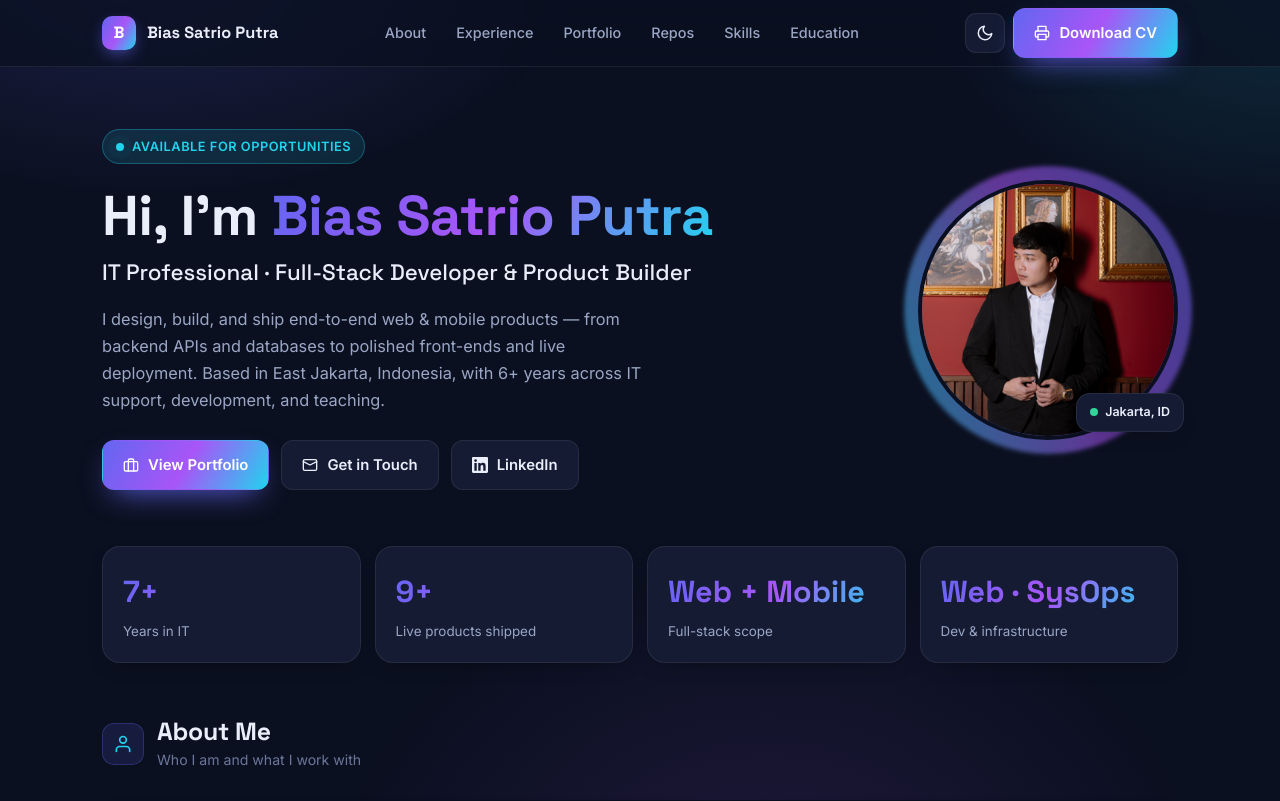
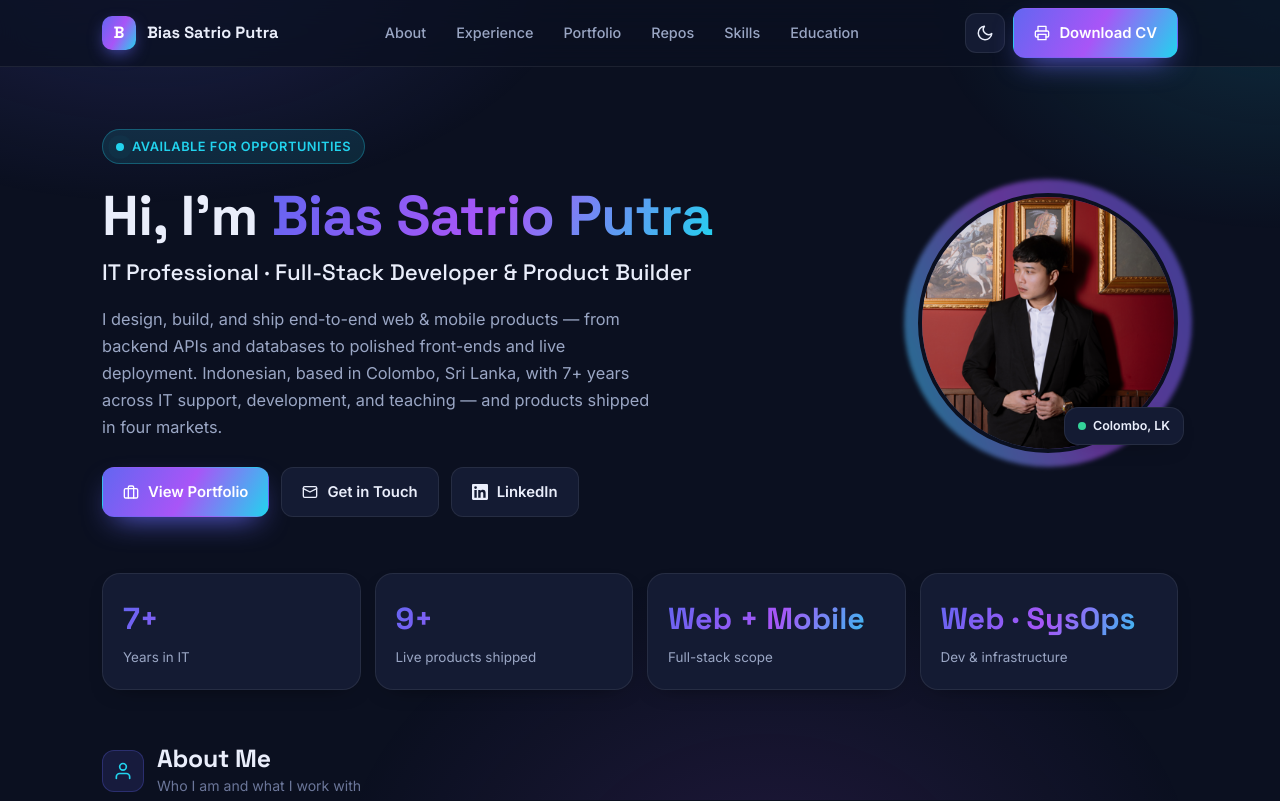
Before and after one commit to biassp/biassp.github.io, a plain HTML site: page index.html in a window 1280 px wide. Shown: the top 801 px of the page. Drawn offline with Linux system fonts and the light colour scheme; no server answers.

Commit message:
Fix the years and location inconsistencies on the CV
Two of the three facts flagged earlier, now corrected on the owner's
instruction. The third is left alone because it cannot be resolved without him.

Years: the hero said "6+ years" while the stats strip directly below said "7+",
on the same screen. The owner confirms 7+, so the hero lede, the meta
description and the og:description now all say 7+. A visitor who catches a CV
contradicting itself discounts every other number on the page, which is an
expensive way to lose trust over a typo.

Location: the hero badge, the lede, the meta description and the contact block
all said Jakarta, but he has been in Colombo since the Octo Global role started
in July 2025 - which the experience timeline already said, so the page
contradicted itself here too. Now Colombo, with "Indonesian - open to remote
worldwide" in the contact block, since for international freelance the timezone
is decision-relevant and the Indonesian identity is worth keeping visible.

Also took the opportunity to make the meta description say what the work history
actually shows: products shipped across Indonesia, the Philippines, Pakistan and
Sri Lanka. Four markets is unusual and was going unmentioned.

Still open, needs the owner: Infinix Philippines reads Oct 2023 - Dec 2025 while
Octo Global starts Jul 2025, a six-month overlap. If that is real (remote
contract continuing after the move) the fix is to label it, not to change a
date - so it stays untouched until he says which.

Verified: parse5 0 errors, html-validate 0/0, vnu 0 errors, node --check clean,
14/14 jsdom tests.

```diff
--- a/index.html
+++ b/index.html
@@ -14,7 +14,7 @@
     <meta name="viewport" content="width=device-width, initial-scale=1.0">
     <title>Bias Satrio Putra — IT Professional &amp; Full-Stack Developer</title>
     <meta name="description"
-        content="Bias Satrio Putra — IT Professional, Full-Stack Developer and Product Builder based in Jakarta. 6+ years of experience shipping live web and mobile products.">
+        content="Bias Satrio Putra — IT Professional, Full-Stack Developer and Product Builder based in Colombo, Sri Lanka. 7+ years of experience shipping live web and mobile products across Indonesia, the Philippines, Pakistan and Sri Lanka.">
     <meta name="author" content="Bias Satrio Putra">
     <meta name="copyright" content="Copyright (c) 2026 Bias Satrio Putra. All rights reserved.">
     <link rel="shortcut icon" href="favicon.ico">
@@ -23,7 +23,7 @@
     <meta property="og:type" content="profile">
     <meta property="og:title" content="Bias Satrio Putra — IT Professional &amp; Full-Stack Developer">
     <meta property="og:description"
-        content="6+ years of experience shipping live web and mobile products. Explore my portfolio and experience.">
+        content="7+ years of experience shipping live web and mobile products. Explore my portfolio and experience.">
     <meta property="og:url" content="https://biassp.github.io/">
     <meta property="og:image" content="https://biassp.github.io/assets/images/profile-2026.png">
 
@@ -967,8 +967,9 @@
                 <h1>Hi, I'm <span class="grad">Bias Satrio Putra</span></h1>
                 <div class="role">IT Professional · Full-Stack Developer &amp; Product Builder</div>
                 <p class="lede">I design, build, and ship end-to-end web &amp; mobile products — from backend
-                    APIs and databases to polished front-ends and live deployment. Based in East Jakarta,
-                    Indonesia, with 6+ years across IT support, development, and teaching.</p>
+                    APIs and databases to polished front-ends and live deployment. Indonesian, based in
+                    Colombo, Sri Lanka, with 7+ years across IT support, development, and teaching — and
+                    products shipped in four markets.</p>
                 <div class="hero-cta">
                     <a class="btn btn-primary" href="#portfolio">
                         <svg width="16" height="16" viewBox="0 0 24 24" fill="none" stroke="currentColor" stroke-width="2" stroke-linecap="round" stroke-linejoin="round"><rect x="2" y="7" width="20" height="14" rx="2"/><path d="M16 21V5a2 2 0 0 0-2-2h-4a2 2 0 0 0-2 2v16"/></svg>
@@ -987,7 +988,7 @@
             <div class="hero-photo reveal">
                 <div class="ring"></div>
                 <img src="assets/images/profile-2026.png" alt="Bias Satrio Putra">
-                <div class="badge"><span class="pulse" style="background:#34d399;box-shadow:none"></span>Jakarta, ID</div>
+                <div class="badge"><span class="pulse" style="background:#34d399;box-shadow:none"></span>Colombo, LK</div>
             </div>
         </section>
 
@@ -1489,7 +1490,7 @@
                         <li><svg class="mark" viewBox="0 0 24 24" fill="none" stroke="currentColor" stroke-width="2" stroke-linecap="round" stroke-linejoin="round"><rect x="2" y="4" width="20" height="16" rx="2"/><path d="m22 7-10 5L2 7"/></svg>
                             <div><a class="lead" href="mailto:biascanester@gmail.com">biascanester@gmail.com</a></div></li>
                         <li><svg class="mark" viewBox="0 0 24 24" fill="none" stroke="currentColor" stroke-width="2" stroke-linecap="round" stroke-linejoin="round"><path d="M22 16.9v3a2 2 0 0 1-2.2 2 19.8 19.8 0 0 1-8.6-3 19.5 19.5 0 0 1-6-6 19.8 19.8 0 0 1-3-8.6A2 2 0 0 1 4.1 2h3a2 2 0 0 1 2 1.7c.1.9.4 1.8.7 2.7a2 2 0 0 1-.5 2.1L8.1 9.9a16 16 0 0 0 6 6l1.4-1.2a2 2 0 0 1 2.1-.5c.9.3 1.8.6 2.7.7a2 2 0 0 1 1.7 2z"/></svg>
-                            <div><div class="lead">East Jakarta, Indonesia</div></div></li>
+                            <div><div class="lead">Colombo, Sri Lanka</div><div class="sub">Indonesian · open to remote worldwide</div></div></li>
                         <li><svg class="mark" viewBox="0 0 24 24" fill="currentColor"><path d="M12 .3a12 12 0 0 0-3.8 23.4c.6.1.8-.3.8-.6v-2c-3.3.7-4-1.6-4-1.6-.6-1.4-1.3-1.8-1.3-1.8-1.1-.7 0-.7 0-.7 1.2 0 1.9 1.2 1.9 1.2 1 1.8 2.8 1.3 3.5 1 0-.8.4-1.3.7-1.6-2.7-.3-5.5-1.3-5.5-6 0-1.2.5-2.3 1.3-3.1-.2-.4-.6-1.6 0-3.2 0 0 1-.3 3.3 1.2a11.5 11.5 0 0 1 6 0c2.3-1.5 3.3-1.2 3.3-1.2.6 1.6.2 2.8 0 3.2.9.8 1.3 1.9 1.3 3.2 0 4.6-2.8 5.6-5.5 5.9.5.3.9 1 .9 2.2v3.3c0 .3.2.7.8.6A12 12 0 0 0 12 .3z"/></svg>
                             <div><a class="lead" href="https://github.com/biassp" target="_blank" rel="noopener">github.com/biassp</a></div></li>
                     </ul>
```
